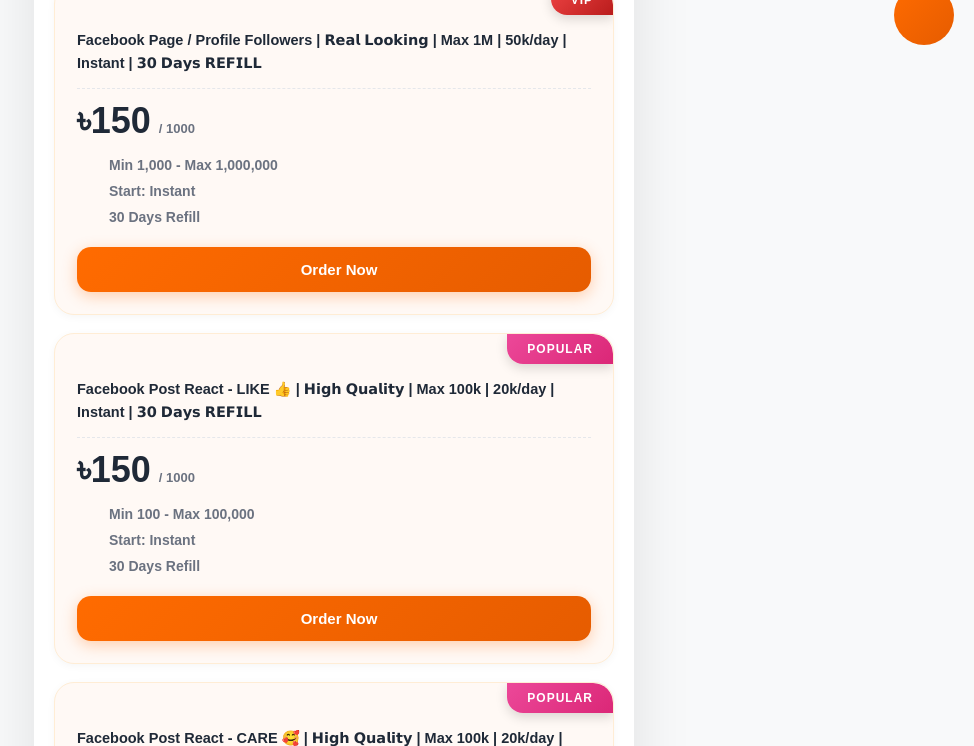
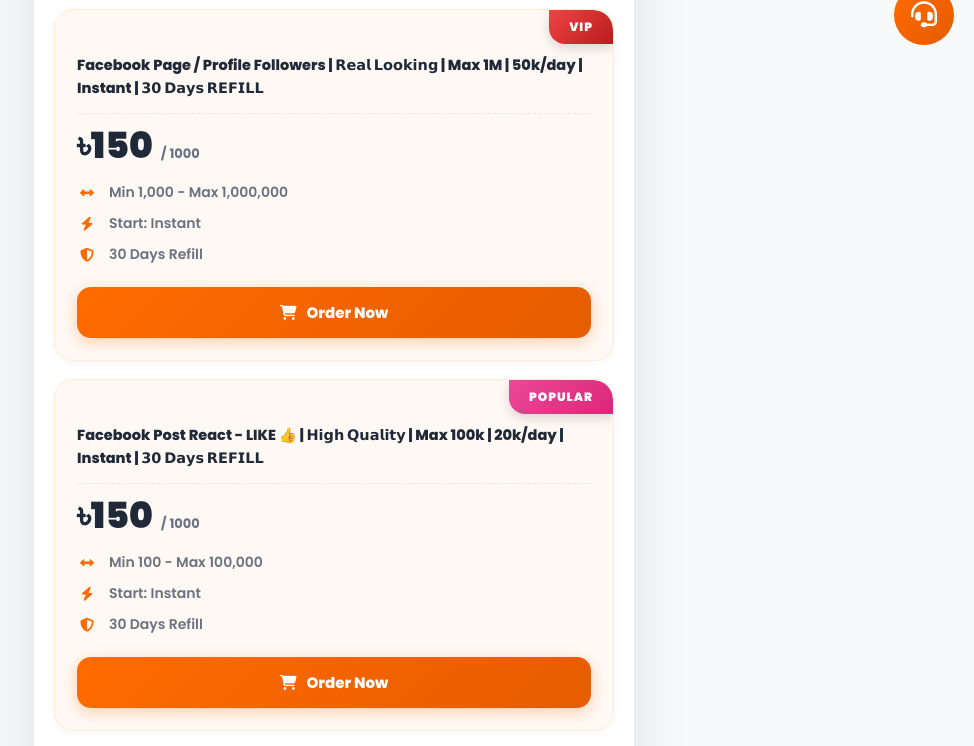
Before and after one commit to R41H4N0080/Service-Panel-Website, a plain HTML site: page index.html in a window 1280 px wide. Shown: the part 725-1471 px from the top of the page, without its empty margins (306-1280 px from the left). Drawn offline with Linux system fonts and the light colour scheme.

Commit message:
Update index.html

```diff
--- a/index.html
+++ b/index.html
@@ -1,5 +1,6 @@
 <!DOCTYPE html>
 <html lang="bn">
+<head>
 <head>
 <meta charset="utf-8">
 <meta name="viewport" content="width=device-width, initial-scale=1.0, user-scalable=no, viewport-fit=cover">
@@ -22,6 +23,9 @@
 <meta property="og:title" content="BD Service Panel - Premium Social Media Services">
 <meta property="og:description" content="Facebook, Instagram, TikTok services in Bangladesh. Fast, safe, no password needed.">
 <meta property="og:image" content="https://service-bd.vercel.app/img/logo.png">
+<meta property="og:image:width" content="1200">
+<meta property="og:image:height" content="630">
+<meta property="og:image:type" content="image/png">
 <meta property="og:url" content="https://service-bd.vercel.app/">
 
 <!-- Twitter / X -->
@@ -29,7 +33,14 @@
 <meta name="twitter:title" content="BD Service Panel - Premium Social Media Services">
 <meta name="twitter:description" content="Facebook, Instagram, TikTok services in Bangladesh. Fast, safe, no password needed.">
 <meta name="twitter:image" content="https://service-bd.vercel.app/img/logo.png">
-<style>
+
+<!-- Fonts + Icons - এইটা না থাকলে আইকন আসবে না -->
+<link rel="preconnect" href="https://fonts.googleapis.com">
+<link rel="preconnect" href="https://fonts.gstatic.com" crossorigin>
+<link href="https://fonts.googleapis.com/css2?family=Poppins:wght@400;500;600;700;800;900&family=Hind+Siliguri:wght@400;500;600;700&display=swap" rel="stylesheet">
+<link rel="stylesheet" href="https://cdnjs.cloudflare.com/ajax/libs/font-awesome/6.5.1/css/all.min.css">
+
+    <style>
 :root {
     --primary: #FF6B00; --primary-light: #FF8A00; --primary-dark: #E65C00; --primary-glow: rgba(255, 107, 0, 0.4);
     --bg-color: #F8F9FA; --bg-tint: #FFFFFF;
```
